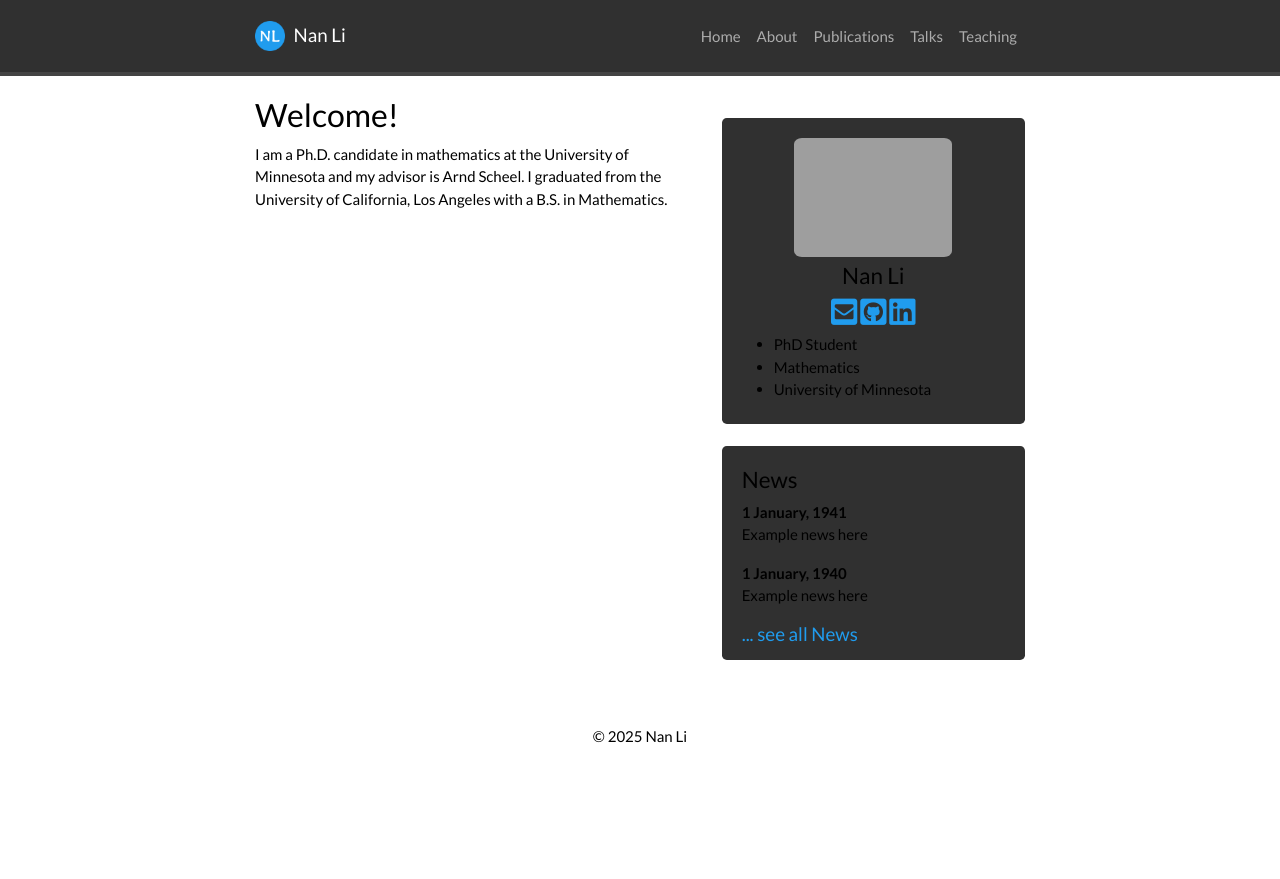
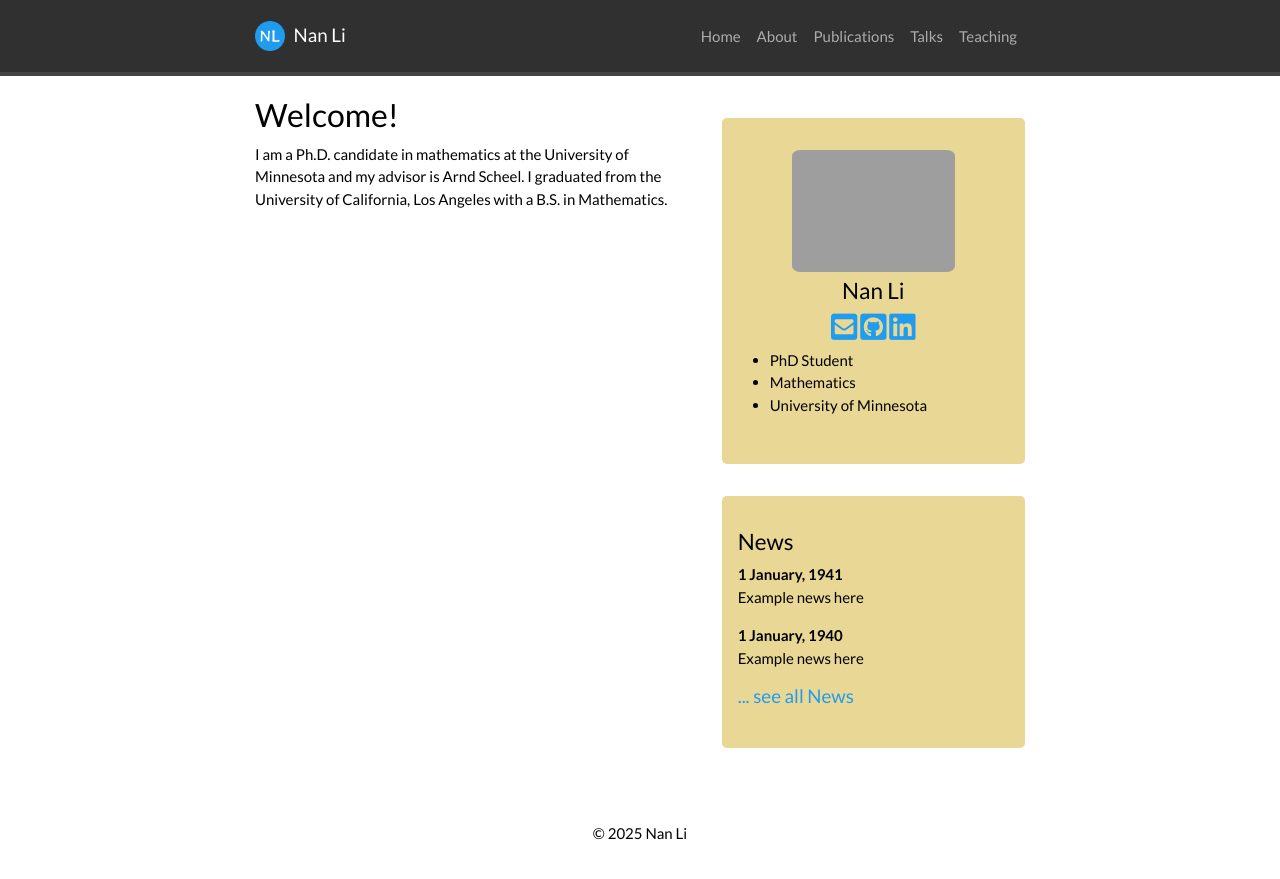
Before and after one commit to eigennan/eigennan.github.io, a Jekyll site: the page built from _pages/home.md, in a window 1280 px wide. Shown: the top 879 px of the page. Built offline with Jekyll 4.4.1, drawn with Linux system fonts in a browser that asks for light colours; a style sheet for code colours, icons or effects is not loaded.

Commit message:
Update main.scss

```diff
--- a/assets/main.scss
+++ b/assets/main.scss
@@ -63,3 +63,10 @@ body {
   text-align: left;
   background-color: #ffffff;
 }
+
+.jumbotron {
+  padding: 2rem 1rem;
+  margin-bottom: 2rem;
+  background-color: #e9d795;
+  border-radius: 0.3rem;
+}
```
